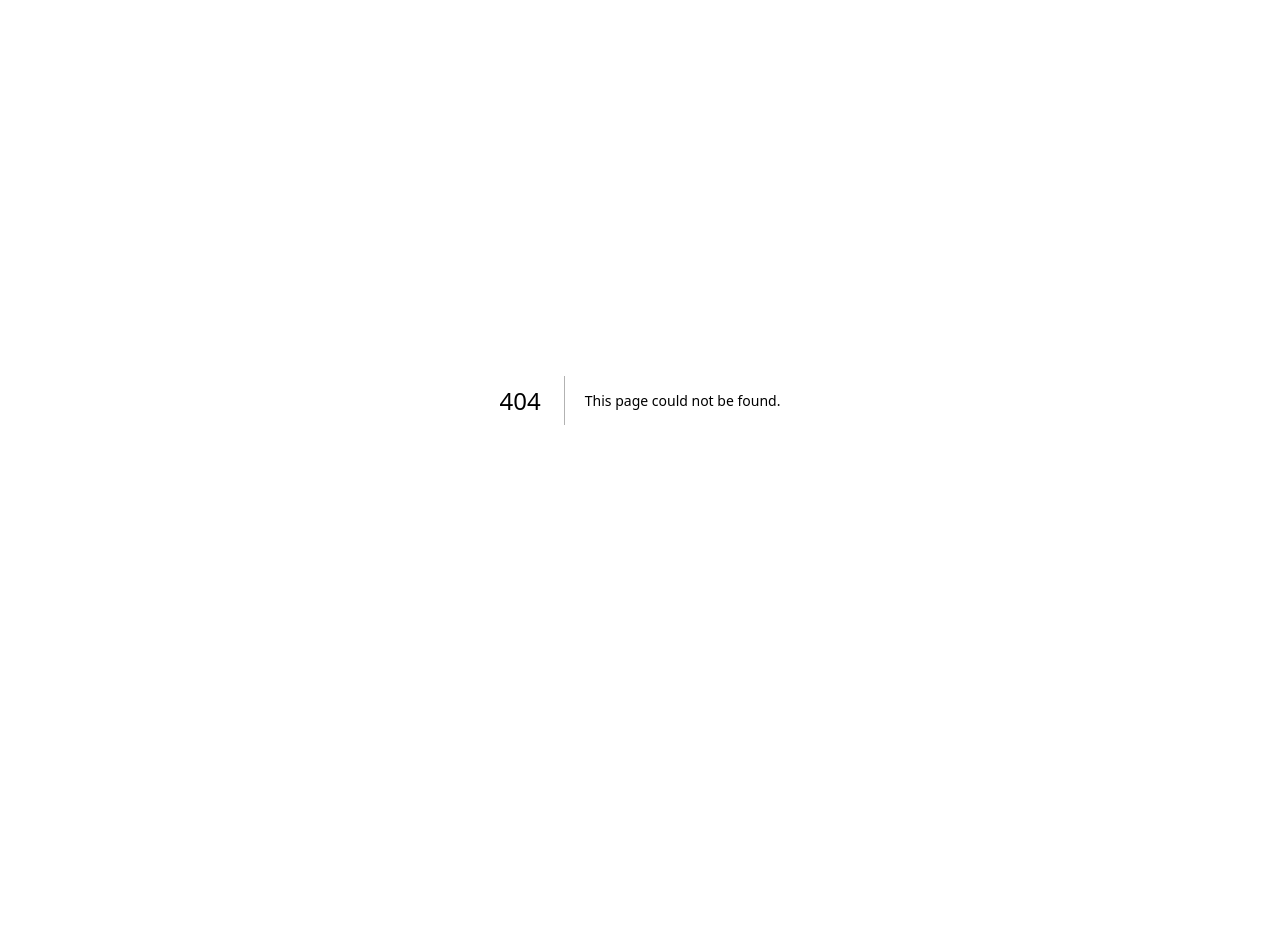
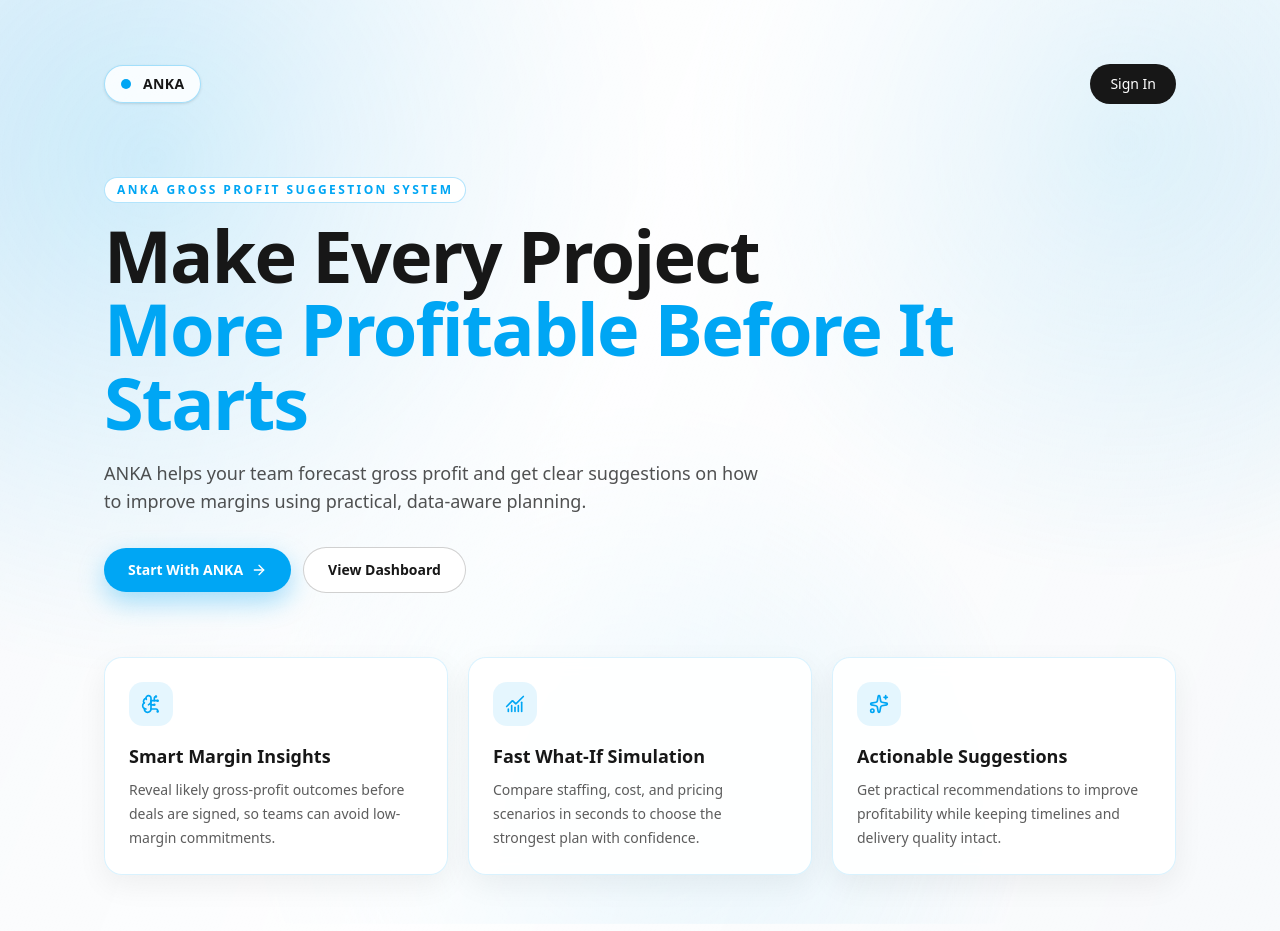
Before and after one commit to naingaunglinn/anka-frontend, a Next.js app: page /landing in a window 1280 px wide. Before the commit this address had no page. Before the commit the page ends 800 px from the top, so only its background shows below. Built offline with nearby package versions, Linux system fonts and the light colour scheme.

Commit message:
add landing page design

```diff
--- a/app/(auth)/login/page.tsx
+++ b/app/(auth)/login/page.tsx
@@ -18,7 +18,7 @@ import {
     FormMessage,
 } from '@/components/ui/form';
 import { Card, CardContent, CardDescription, CardHeader, CardTitle } from '@/components/ui/card';
-import { LogIn } from 'lucide-react';
+import { ArrowRight, ChartNoAxesCombined, LogIn, Sparkles, Target } from 'lucide-react';
 
 const formSchema = z.object({
     email: z.string().email('Invalid email address'),
@@ -43,7 +43,6 @@ export default function LoginPage() {
     const onSubmit = async (values: LoginFormValues) => {
         setLoading(true);
         try {
-            // Mock API call
             await new Promise((resolve) => setTimeout(resolve, 1000));
 
             const mockUser = {
@@ -55,7 +54,6 @@ export default function LoginPage() {
 
             const mockToken = 'mock_jwt_token_123456';
 
-            // Set cookie for Next.js Middleware (proxy.ts) to read
             document.cookie = `auth_token=${mockToken}; path=/; max-age=86400; SameSite=Lax`;
 
             login(mockUser, mockToken);
@@ -68,19 +66,51 @@ export default function LoginPage() {
     };
 
     return (
-        <div className="flex items-center justify-center min-h-screen bg-slate-50 relative overflow-hidden">
-            {/* Background decorations for enterprise SaaS feel */}
-            <div className="absolute top-[-10%] left-[-10%] w-[40%] h-[40%] bg-blue-500/10 rounded-full blur-[100px]" />
-            <div className="absolute bottom-[-10%] right-[-10%] w-[40%] h-[40%] bg-purple-500/10 rounded-full blur-[100px]" />
+        <div className="relative min-h-screen overflow-hidden bg-[#f8fafc] text-[#171717]">
+            <div className="pointer-events-none absolute inset-0 bg-[radial-gradient(circle_at_12%_18%,rgba(0,166,244,0.2),transparent_34%),radial-gradient(circle_at_88%_82%,rgba(2,132,199,0.18),transparent_34%)]" />
 
-            <Card className="w-full max-w-md relative z-10 shadow-2xl border-white/20 bg-white/80 backdrop-blur-xl">
-                <CardHeader className="space-y-1 items-center pb-6">
-                    <div className="w-12 h-12 bg-primary text-white rounded-xl flex items-center justify-center mb-2 shadow-lg">
-                        <LogIn className="w-6 h-6" />
+            <div className="relative z-10 mx-auto grid min-h-screen w-full max-w-6xl grid-cols-1 items-center gap-10 px-6 py-10 md:px-10 lg:grid-cols-2">
+                <section className="order-2 lg:order-1">
+                    <div className="mb-6 inline-flex items-center gap-2 rounded-full border border-[#00a6f4]/30 bg-white px-4 py-1.5">
+                        <span className="h-2 w-2 rounded-full bg-[#00a6f4]" />
+                        <span className="text-xs font-semibold uppercase tracking-[0.2em] text-[#00a6f4]">ANKA</span>
                     </div>
-                    <CardTitle className="text-2xl font-bold tracking-tight">Welcome back</CardTitle>
-                    <CardDescription className="text-center">
-                        Enter your credentials to access the Anka SaaS Platform
+
+                    <h1 className="max-w-xl text-4xl font-bold leading-tight tracking-tight md:text-5xl">
+                        Gross Profit Suggestion System
+                        <span className="block text-[#00a6f4]">Built For Smarter Project Decisions</span>
+                    </h1>
+
+                    <p className="mt-5 max-w-xl text-base leading-7 text-[#171717]/75">
+                        Forecast margin outcomes early, compare scenarios quickly, and get clear next-best actions before
+                        project kickoff.
+                    </p>
+
+                    <div className="mt-8 grid gap-3 sm:max-w-xl sm:grid-cols-3">
+                        <div className="rounded-xl border border-[#00a6f4]/20 bg-white/85 p-3">
+                            <ChartNoAxesCombined className="mb-2 h-4 w-4 text-[#00a6f4]" />
+                            <p className="text-xs font-semibold text-[#171717]/85">Margin Forecasting</p>
+                        </div>
+                        <div className="rounded-xl border border-[#00a6f4]/20 bg-white/85 p-3">
+                            <Target className="mb-2 h-4 w-4 text-[#00a6f4]" />
+                            <p className="text-xs font-semibold text-[#171717]/85">Scenario Precision</p>
+                        </div>
+                        <div className="rounded-xl border border-[#00a6f4]/20 bg-white/85 p-3">
+                            <Sparkles className="mb-2 h-4 w-4 text-[#00a6f4]" />
+                            <p className="text-xs font-semibold text-[#171717]/85">Actionable Suggestions</p>
+                        </div>
+                    </div>
+                </section>
+
+                <section className="order-1 lg:order-2">
+                    <Card className="mx-auto w-full max-w-md border-[#00a6f4]/20 bg-white/90 shadow-[0_24px_55px_rgba(0,0,0,0.12)] backdrop-blur">
+                        <CardHeader className="space-y-2 pb-6">
+                            <div className="flex h-12 w-12 items-center justify-center rounded-xl bg-[#00a6f4] text-white shadow-lg">
+                                <LogIn className="h-6 w-6" />
+                            </div>
+                            <CardTitle className="text-2xl font-bold tracking-tight">Welcome Back</CardTitle>
+                            <CardDescription className="text-[#171717]/65">
+                                Sign in to continue with ANKA and manage gross-profit insights.
                             </CardDescription>
                         </CardHeader>
                         <CardContent>
@@ -91,9 +121,13 @@ export default function LoginPage() {
                                         name="email"
                                         render={({ field }) => (
                                             <FormItem>
-                                        <FormLabel>Email</FormLabel>
+                                                <FormLabel className="text-[#171717]/85">Work Email</FormLabel>
                                                 <FormControl>
-                                            <Input placeholder="name@example.com" {...field} className="h-11" />
+                                                    <Input
+                                                        placeholder="name@company.com"
+                                                        {...field}
+                                                        className="h-11 border-[#171717]/20 bg-white focus-visible:ring-[#00a6f4]"
+                                                    />
                                                 </FormControl>
                                                 <FormMessage />
                                             </FormItem>
@@ -104,26 +138,38 @@ export default function LoginPage() {
                                         name="password"
                                         render={({ field }) => (
                                             <FormItem>
-                                        <FormLabel>Password</FormLabel>
+                                                <FormLabel className="text-[#171717]/85">Password</FormLabel>
                                                 <FormControl>
-                                            <Input type="password" placeholder="••••••••" {...field} className="h-11" />
+                                                    <Input
+                                                        type="password"
+                                                        placeholder="********"
+                                                        {...field}
+                                                        className="h-11 border-[#171717]/20 bg-white focus-visible:ring-[#00a6f4]"
+                                                    />
                                                 </FormControl>
                                                 <FormMessage />
                                             </FormItem>
                                         )}
                                     />
-                            <Button type="submit" className="w-full h-11 text-base shadow-sm" disabled={loading}>
-                                {loading ? 'Signing in...' : 'Sign In'}
+                                    <Button
+                                        type="submit"
+                                        className="h-11 w-full bg-[#00a6f4] text-base font-semibold text-white hover:bg-[#0797dd]"
+                                        disabled={loading}
+                                    >
+                                        {loading ? 'Signing in...' : 'Sign In to ANKA'}
+                                        {!loading && <ArrowRight className="ml-2 h-4 w-4" />}
                                     </Button>
                                 </form>
                             </Form>
 
-                    <div className="mt-6 text-center text-sm text-gray-500">
-                        <p className="mb-1">Demo Credentials:</p>
+                            <div className="mt-6 rounded-lg border border-[#00a6f4]/20 bg-[#f8fafc] p-3 text-sm text-[#171717]/70">
+                                <p className="mb-1 font-medium text-[#171717]">Demo Credentials</p>
                                 <p>Admin: admin@example.com / 123456</p>
                             </div>
                         </CardContent>
                     </Card>
+                </section>
+            </div>
         </div>
     );
 }
--- a/app/globals.css
+++ b/app/globals.css
@@ -124,3 +124,34 @@
     @apply bg-background text-foreground;
   }
 }
+
+@layer utilities {
+  @keyframes rise-in {
+    from {
+      opacity: 0;
+      transform: translateY(26px) scale(0.985);
+    }
+    to {
+      opacity: 1;
+      transform: translateY(0) scale(1);
+    }
+  }
+
+  @keyframes glow-drift {
+    0%,
+    100% {
+      transform: translate3d(0, 0, 0);
+    }
+    50% {
+      transform: translate3d(0, -10px, 0);
+    }
+  }
+
+  .animate-rise-in {
+    animation: rise-in 720ms cubic-bezier(0.2, 0.7, 0.2, 1) both;
+  }
+
+  .animate-glow-drift {
+    animation: glow-drift 8s ease-in-out infinite;
+  }
+}
--- /dev/null
+++ b/app/landing/page.tsx
@@ -0,0 +1,94 @@
+import Link from "next/link";
+import { ArrowRight, BrainCircuit, ChartNoAxesCombined, Sparkles } from "lucide-react";
+
+const features = [
+  {
+    title: "Smart Margin Insights",
+    description:
+      "Reveal likely gross-profit outcomes before deals are signed, so teams can avoid low-margin commitments.",
+    icon: BrainCircuit,
+  },
+  {
+    title: "Fast What-If Simulation",
+    description:
+      "Compare staffing, cost, and pricing scenarios in seconds to choose the strongest plan with confidence.",
+    icon: ChartNoAxesCombined,
+  },
+  {
+    title: "Actionable Suggestions",
+    description:
+      "Get practical recommendations to improve profitability while keeping timelines and delivery quality intact.",
+    icon: Sparkles,
+  },
+];
+
+export default function Home() {
+  return (
+    <main className="relative min-h-screen overflow-hidden bg-[#f8fafc] text-[#171717]">
+      <div className="pointer-events-none absolute inset-0 animate-glow-drift bg-[radial-gradient(circle_at_12%_18%,rgba(0,166,244,0.22),transparent_38%),radial-gradient(circle_at_88%_16%,rgba(14,165,233,0.2),transparent_32%),radial-gradient(circle_at_50%_86%,rgba(56,189,248,0.2),transparent_38%)]" />
+      <div className="pointer-events-none absolute inset-0 bg-[linear-gradient(112deg,rgba(248,250,252,0)_0%,rgba(255,255,255,0.8)_46%,rgba(248,250,252,0)_100%)]" />
+
+      <section className="relative mx-auto flex w-full max-w-6xl flex-col px-6 pb-14 pt-10 md:px-10 md:pt-16">
+        <header className="mb-18 flex animate-rise-in items-center justify-between">
+          <div className="inline-flex items-center gap-3 rounded-full border border-[#00a6f4]/35 bg-white/85 px-4 py-2 shadow-sm backdrop-blur-sm">
+            <span className="h-2.5 w-2.5 rounded-full bg-[#00a6f4]" />
+            <span className="text-sm font-semibold tracking-wide">ANKA</span>
+          </div>
+
+          <Link
+            href="/login"
+            className="inline-flex items-center gap-2 rounded-full bg-[#171717] px-5 py-2.5 text-sm font-medium text-white transition hover:-translate-y-0.5 hover:bg-black"
+          >
+            Sign In
+          </Link>
+        </header>
+
+        <div className="mb-16 max-w-4xl">
+          <p className="mb-4 inline-flex animate-rise-in items-center rounded-full border border-[#00a6f4]/30 bg-white px-3 py-1 text-xs font-semibold uppercase tracking-[0.2em] text-[#00a6f4] [animation-delay:120ms]">
+            ANKA Gross Profit Suggestion System
+          </p>
+          <h1 className="animate-rise-in text-4xl font-bold leading-tight tracking-[-0.025em] md:text-7xl md:leading-[1.02] [animation-delay:220ms]">
+            Make Every Project
+            <span className="block text-[#00a6f4]">More Profitable Before It Starts</span>
+          </h1>
+          <p className="mt-5 max-w-2xl animate-rise-in text-base leading-7 text-[#171717]/75 md:text-lg [animation-delay:320ms]">
+            ANKA helps your team forecast gross profit and get clear suggestions on how to improve margins using practical,
+            data-aware planning.
+          </p>
+
+          <div className="mt-8 flex animate-rise-in flex-wrap items-center gap-3 [animation-delay:420ms]">
+            <Link
+              href="/login"
+              className="inline-flex items-center gap-2 rounded-full bg-[#00a6f4] px-6 py-3 text-sm font-semibold text-white shadow-[0_10px_26px_rgba(0,166,244,0.35)] transition hover:-translate-y-0.5 hover:bg-[#0797dd]"
+            >
+              Start With ANKA
+              <ArrowRight className="h-4 w-4" />
+            </Link>
+            <Link
+              href="/dashboard"
+              className="inline-flex items-center gap-2 rounded-full border border-[#171717]/20 bg-white px-6 py-3 text-sm font-semibold text-[#171717] transition hover:-translate-y-0.5 hover:border-[#171717]/40"
+            >
+              View Dashboard
+            </Link>
+          </div>
+        </div>
+
+        <div className="grid gap-5 md:grid-cols-3">
+          {features.map(({ title, description, icon: Icon }, index) => (
+            <article
+              key={title}
+              className="animate-rise-in rounded-2xl border border-[#00a6f4]/15 bg-white/90 p-6 shadow-[0_10px_30px_rgba(0,0,0,0.06)] backdrop-blur-sm transition hover:-translate-y-1 hover:shadow-[0_18px_36px_rgba(0,0,0,0.09)]"
+              style={{ animationDelay: `${520 + index * 110}ms` }}
+            >
+              <div className="mb-4 inline-flex rounded-xl bg-[#00a6f4]/10 p-3 text-[#00a6f4]">
+                <Icon className="h-5 w-5" />
+              </div>
+              <h2 className="mb-2 text-lg font-semibold">{title}</h2>
+              <p className="text-sm leading-6 text-[#171717]/70">{description}</p>
+            </article>
+          ))}
+        </div>
+      </section>
+    </main>
+  );
+}
--- a/app/page.tsx
+++ b/app/page.tsx
@@ -1,6 +1,5 @@
-import { redirect } from 'next/navigation';
+import { redirect } from "next/navigation";
 
 export default function Home() {
-  // Normally you'd check auth here, but for this demo we just redirect to login/dashboard
-  redirect('/login');
+  redirect("/login");
 }
```
Lines whose indentation alone changed are shown as unchanged.
